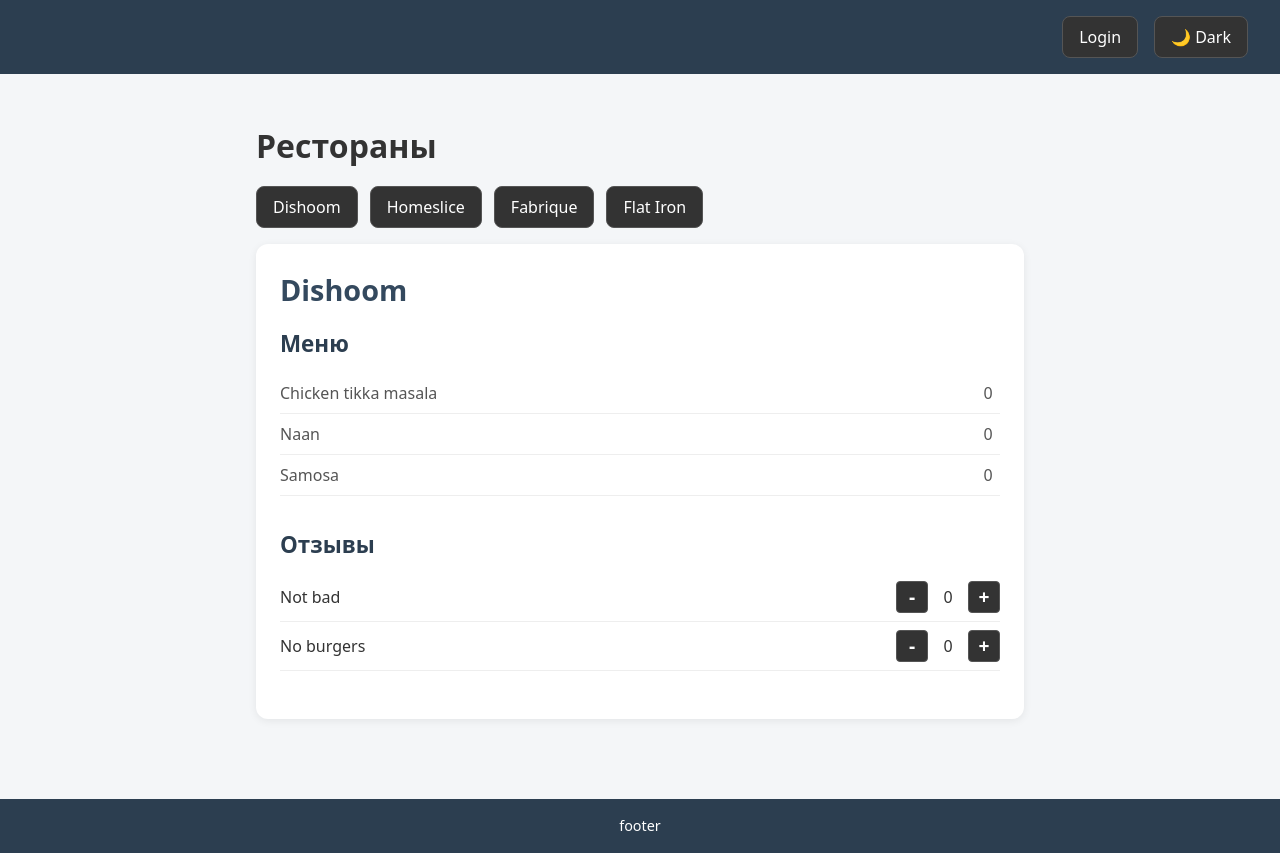
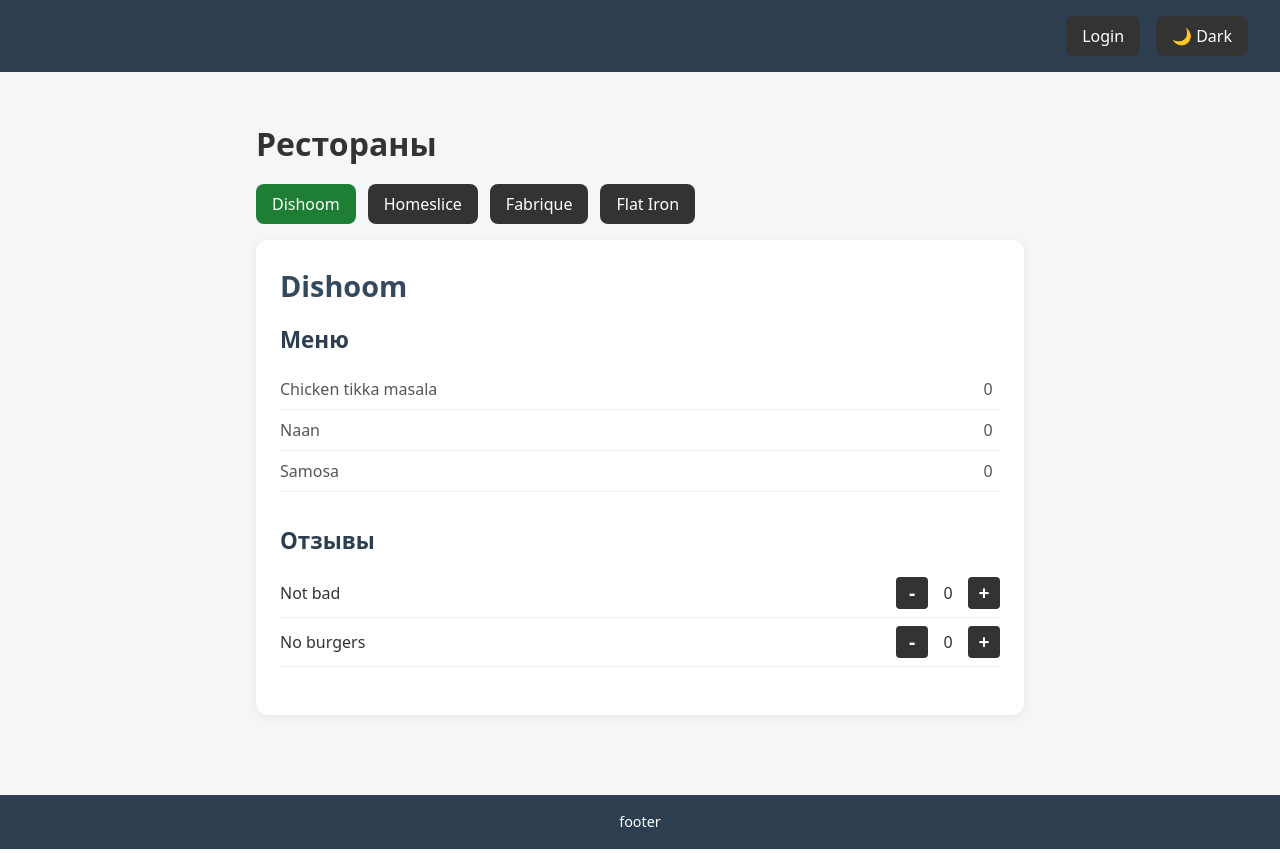
Before and after one commit to MaksNikulnikov/react_2025, a React (Vite) app: page / in a window 1280 px wide. Built offline with nearby package versions, Linux system fonts and the light colour scheme.

Commit message:
fix: address review feedback for shared context setup

```diff
--- a/src/components/button/Button.jsx
+++ b/src/components/button/Button.jsx
@@ -1,4 +1,3 @@
-import { ThemeContextProvider } from "../theme-context/ThemeContextProvider";
 import { useTheme } from "../theme-context/use-theme";
 import styles from "./button.module.css";
 import classNames from "classnames";
@@ -8,28 +7,27 @@
   onClick,
   isActive = false,
   variant = "ordinaryButton",
-  color = "",
+  color = "Base",
   type = "button",
 }) => {
+  const { theme } = useTheme();
 
-  const {theme} = useTheme()
+  const colorClass = isActive ? "Green" : color
+
+  const colorThemeClass =
+    color && theme === "🌙 Dark"
+      ? styles[`color${colorClass}Dark`]
+      : styles[`color${colorClass}Light`];
+
   return (
-    <ThemeContextProvider>
     <button
-        className={classNames(
-          styles.buttonBase,
-          styles[variant],
-          styles[color],
-          {
+      className={classNames(styles.buttonBase, styles[variant], colorThemeClass, {
         [styles.active]: isActive,
-            [styles.dark]: theme === "🌙 Dark",
-          }
-        )}
+      })}
       onClick={onClick}
       type={type}
     >
       {name}
     </button>
-    </ThemeContextProvider>
   );
 };
--- a/src/components/button/button.module.css
+++ b/src/components/button/button.module.css
@@ -1,6 +1,4 @@
 .buttonBase {
-  background-color: #f0f0f0;
-  border: 1px solid #ccc;
   border-radius: 4px;
   cursor: pointer;
   transition: background-color 0.2s ease;
@@ -20,31 +18,58 @@
   border-radius: 8px;
 }
 
-.buttonBase:hover {
+.colorBaseLight {
+  background-color: #f0f0f0;
+  border: 1px solid #ccc;
+}
+
+.colorBaseLight:hover {
   background-color: #e0e0e0;
 }
 
-.active {
-  background-color: #3498db;
-  color: white;
-  border-color: #2980b9;
-}
-
-.colorBlue {
-  background-color: #007bff;
-  color: white;
-}
-
-.buttonBase.colorBlue:hover {
-    background-color: #aaa;
-}
-
-.dark {
+.colorBaseDark {
   background-color: #333;
   color: white;
   border-color: #555;
 }
 
-.dark:hover {
+.colorBaseDark:hover {
   background-color: #444;
 }
+.colorBlueLight {
+  background-color: #007bff;
+  color: white;
+}
+
+.colorBlueLight:hover {
+  background-color: #3399ff;
+}
+
+.colorBlueDark {
+  background-color: #0056b3;
+  color: white;
+}
+
+.colorBlueDark:hover {
+  background-color: #003d80;
+  border-color: #333;
+}
+
+.colorGreenLight {
+  background-color: #28a745;
+  color: white;
+}
+
+.colorGreenLight:hover {
+  background-color: #45c16c;
+}
+
+.colorGreenDark {
+  background-color: #1e7e34;
+  color: white;
+}
+
+.colorGreenDark:hover {
+  background-color: #155d27;
+  border-color: #2c3e50;
+}
--- a/src/components/header/Header.jsx
+++ b/src/components/header/Header.jsx
@@ -20,7 +20,7 @@
         }}
         name={isLogged ? "Logout" : "Login"}
       ></Button>
-      <Button onClick={toggleTheme} name={theme}></Button>
+      <Button onClick={toggleTheme} name={theme} />
     </header>
   );
 };
--- a/src/components/restaurant-tab/RestaurantTab.jsx
+++ b/src/components/restaurant-tab/RestaurantTab.jsx
@@ -7,6 +7,6 @@
       name={name ?? "placeholder"}
       onClick={() => setActiveId(id)}
       isActive={isActive}
-    ></Button>
+    />
   );
 };
--- a/src/components/review-form/ReviewForm.jsx
+++ b/src/components/review-form/ReviewForm.jsx
@@ -55,8 +55,8 @@
         </select>
       </div>
       <div className={styles.actions}>
-        <Button onClick={clear} name="Очистить"></Button>
-        <Button type="submit" color="colorBlue" name="Отправить"></Button>
+        <Button onClick={clear} name="Очистить"/>
+        <Button type="submit" color="Blue" name="Отправить"/>
       </div>
     </form>
   );
```
Lines whose indentation alone changed are shown as unchanged.
